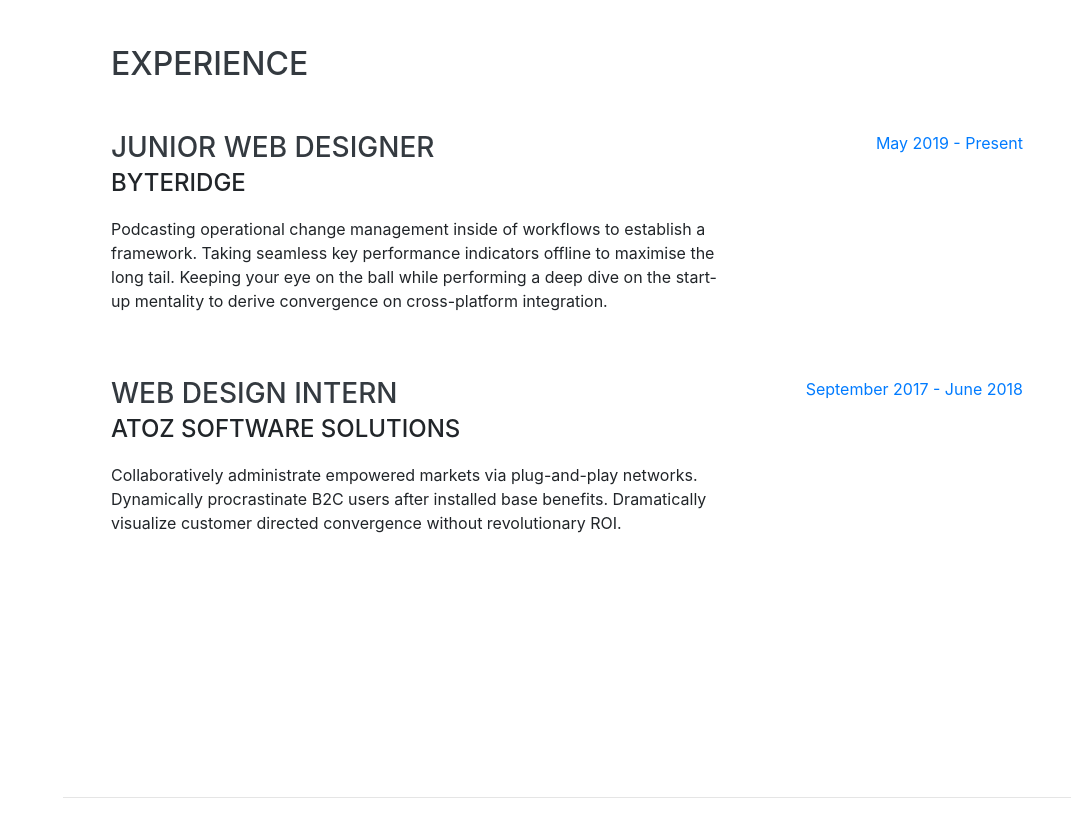
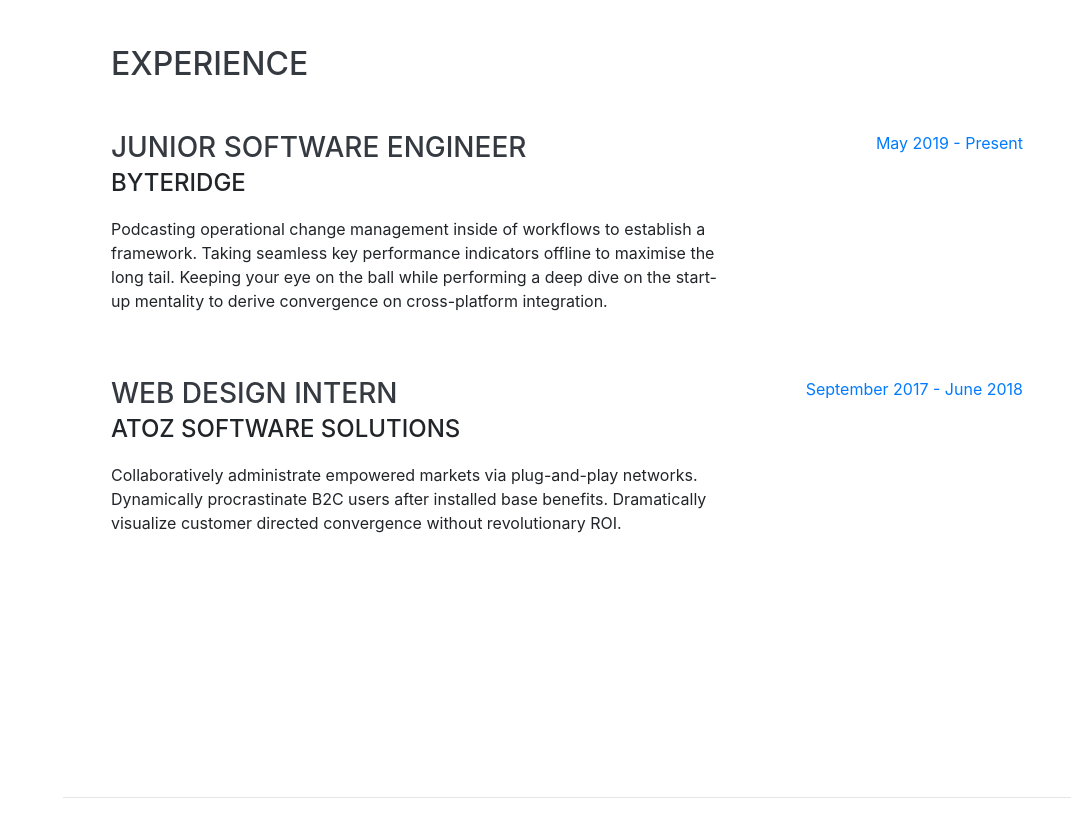
Before and after one commit to sujaykatta/portfolio, a website with bundled scripts: page index.html in a window 1280 px wide. Shown: the part 804-1641 px from the top of the page, without its empty margins (209-1280 px from the left). Built offline with nearby package versions, Linux system fonts and the light colour scheme; a web font is replaced by a local one.

Commit message:
Update index.html

```diff
--- a/index.html
+++ b/index.html
@@ -135,7 +135,7 @@
             class="resume-item d-flex flex-column flex-md-row justify-content-between mb-5"
           >
             <div class="resume-content">
-              <h3 class="mb-0">Junior Web Designer</h3>
+              <h3 class="mb-0">Junior Software engineer</h3>
               <div class="subheading mb-3">Byteridge</div>
               <p>
                 Podcasting operational change management inside of workflows to
```
